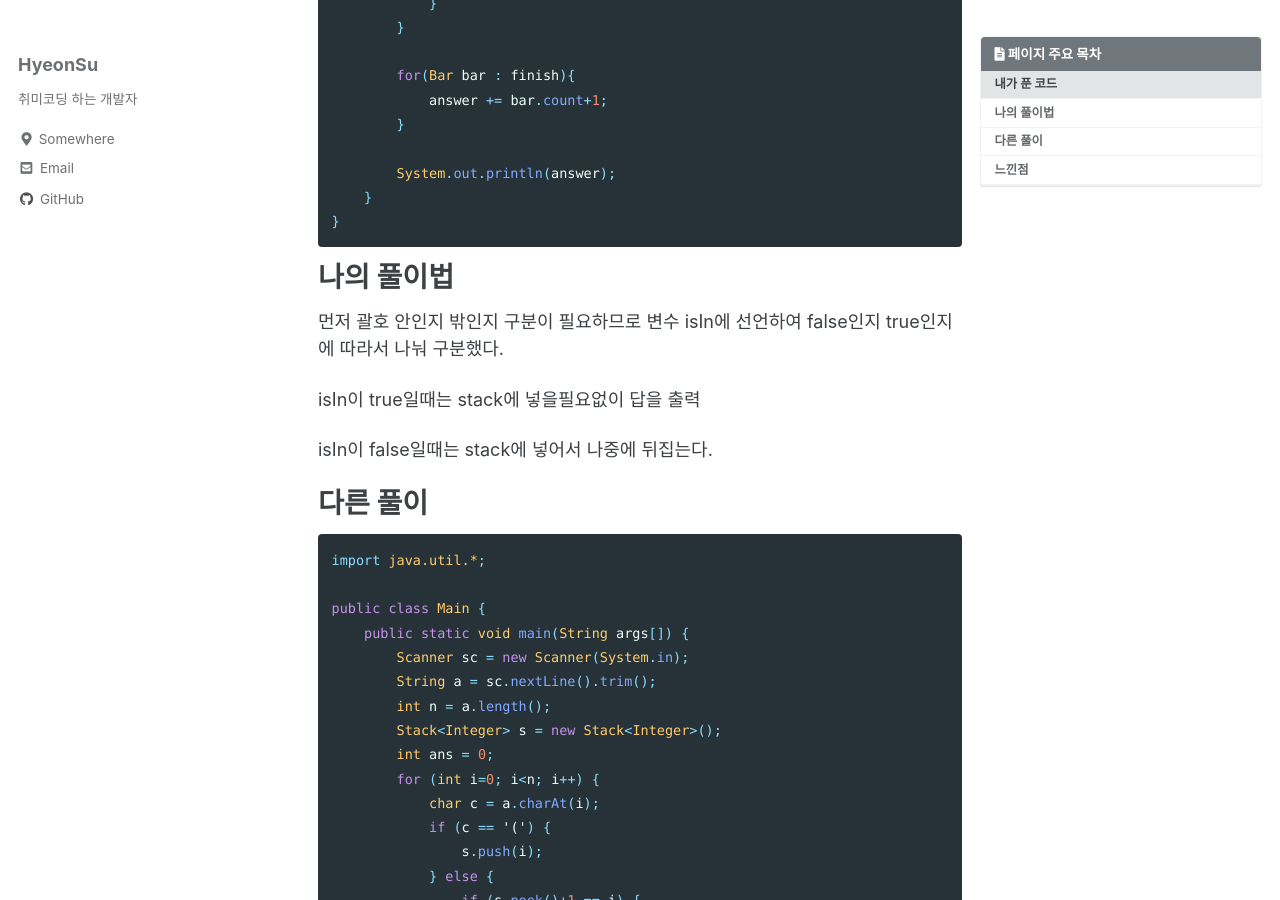
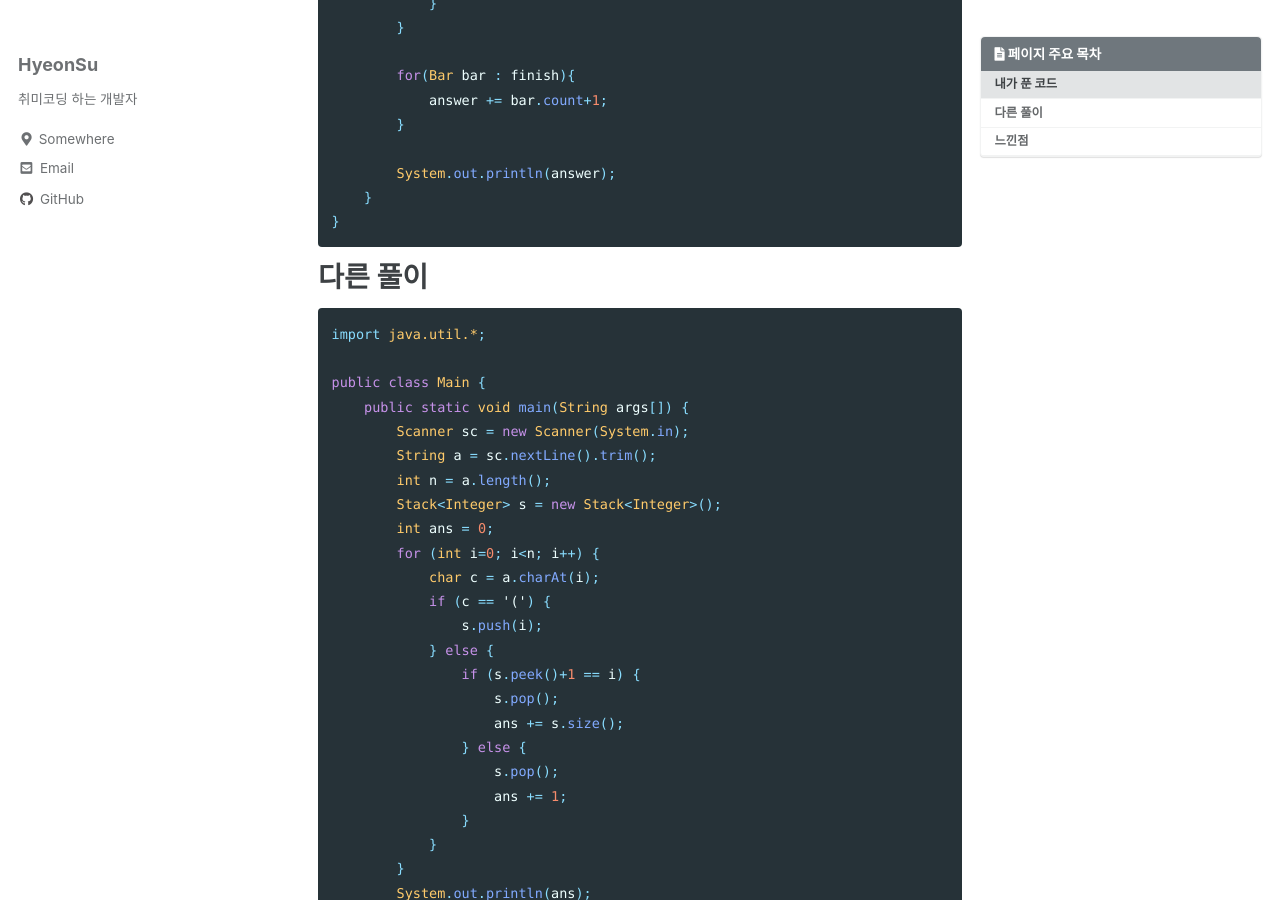
Before and after one commit to hscom96/hscom96.github.io, a Jekyll site: the page built from _posts/2020-07-27-boj10799.md, in a window 1280 px wide and 900 px high, scrolled down 1546 px. Built offline with Jekyll 4.4.1, drawn with Linux system fonts in a browser that asks for light colours; cached includes are drawn as plain includes; comment, search, counter and statistics services are not loaded.

Commit message:
Update 2020-07-27-boj10799.md

````diff
--- a/_posts/2020-07-27-boj10799.md
+++ b/_posts/2020-07-27-boj10799.md
@@ -80,12 +80,6 @@ public class Main {
     }
 }
 ```
-# 나의 풀이법
-먼저 괄호 안인지 밖인지 구분이 필요하므로 변수 isIn에 선언하여 false인지 true인지에 따라서 나눠 구분했다.
-
-isIn이 true일때는 stack에 넣을필요없이 답을 출력
-
-isIn이 false일때는 stack에 넣어서 나중에 뒤집는다.
 
 # 다른 풀이
 
````
